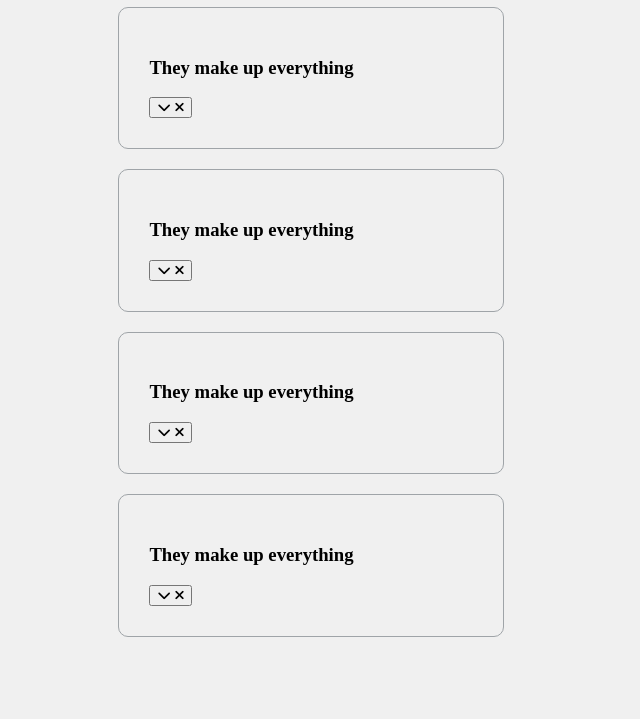
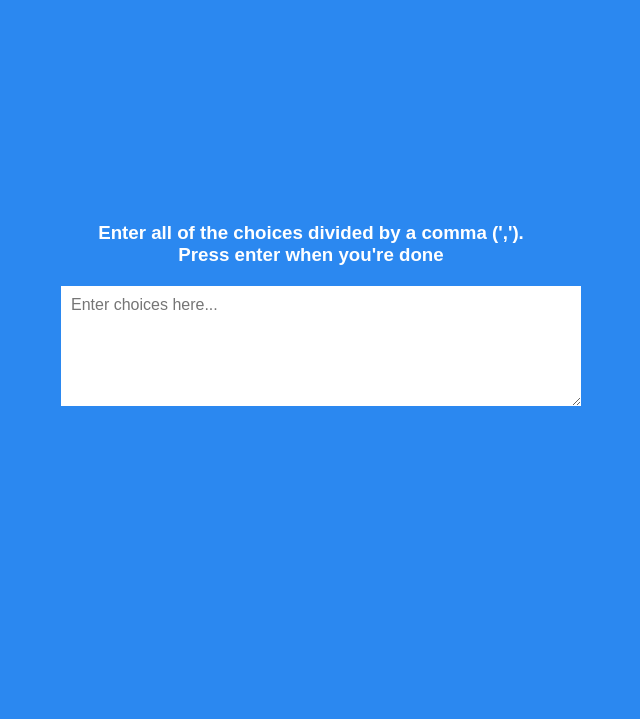
Before and after one commit to PhanDuyen1603/50Projects50Days, a website: page 13/index.html in a window 1280 px wide. Shown: the part 81-800 px from the top of the page, without its empty margins (329-969 px from the left). Drawn offline with nearby package versions, Linux system fonts and the light colour scheme.

Commit message:
13 - Random Choice Picker

```diff
--- a/13/index.html
+++ b/13/index.html
@@ -1,6 +1,5 @@
 <!DOCTYPE html>
 <html lang="en">
-
   <head>
     <meta charset="UTF-8" />
     <meta http-equiv="X-UA-Compatible" content="IE=edge" />
@@ -15,72 +14,37 @@
     <link rel="preconnect" href="https://fonts.gstatic.com" crossorigin />
     <link
       href="https://fonts.googleapis.com/css2?family=Mulish:ital,wght@0,500;0,600;1,300;1,400;1,500;1,600&display=swap"
-      rel="stylesheet" />
+      rel="stylesheet"
+    />
     <script
       src="https://cdn.jsdelivr.net/npm/bootstrap@5.2.1/dist/js/bootstrap.bundle.min.js"
       integrity="sha384-u1OknCvxWvY5kfmNBILK2hRnQC3Pr17a+RTT6rIHI7NnikvbZlHgTPOOmMi466C8"
-      crossorigin="anonymous"></script>
+      crossorigin="anonymous"
+    ></script>
     <script
       src="https://kit.fontawesome.com/73a2806cf7.js"
-      crossorigin="anonymous"></script>
+      crossorigin="anonymous"
+    ></script>
 
     <link rel="stylesheet" href="./style.css" />
     <title>13 - FAQ</title>
   </head>
 
   <body>
-    <div>
-    <h1>Frequently Asked Questions</h1>
-    <div class="faq-container">
-      <div class="faq">
-        <h3 class="faq-title">
-          <p class="faq-text">
-            They make up everything
-          </p>
-        </h3>
-        <button class="faq-toggle">
-          <i class="fas fa-chevron-down"></i>
-          <i class="fas fa-times"></i>
-        </button>
-      </div>
-      <div class="faq">
-        <h3 class="faq-title">
-          <p class="faq-text">
-            They make up everything
-          </p>
-        </h3>
-        <button class="faq-toggle">
-          <i class="fas fa-chevron-down"></i>
-          <i class="fas fa-times"></i>
-        </button>
-      </div>
-      <div class="faq">
-        <h3 class="faq-title">
-          <p class="faq-text">
-            They make up everything
-          </p>
-        </h3>
-        <button class="faq-toggle">
-          <i class="fas fa-chevron-down"></i>
-          <i class="fas fa-times"></i>
-        </button>
-      </div>
-      <div class="faq">
-        <h3 class="faq-title">
-          <p class="faq-text">
-            They make up everything
-          </p>
-        </h3>
-        <button class="faq-toggle">
-          <i class="fas fa-chevron-down"></i>
-          <i class="fas fa-times"></i>
-        </button>
-      </div>
-    </div>
+    <div class="container">
+      <h3>
+        Enter all of the choices divided by a comma (','). <br />
+        Press enter when you're done
+      </h3>
+      <textarea
+        placeholder="Enter choices here..."
+        id="textarea"
+        spellcheck="false"
+      ></textarea>
 
+      <div id="tags"></div>
     </div>
 
     <script src="./script.js"></script>
   </body>
-
 </html>
--- a/13/script.js
+++ b/13/script.js
@@ -1,18 +1,4 @@
-const insert = document.getElementById('insert')
+const tagsEl = document.getElementById("tags");
+const textarea = document.getElementById("textarea");
 
-window.addEventListener('keydown', (event) => {
-  insert.innerHTML = `
-  <div class="key">
-  ${event.key === ' ' ? 'Space' : event.key}
-  <small>event.key</small>
-</div>
-<div class="key">
-  ${event.keyCode}
-  <small>event.keyCode</small>
-</div>
-<div class="key">
-  ${event.code}
-  <small>event.code</small>
-</div>
-  `
-})
+textarea.focus();
--- a/13/style.css
+++ b/13/style.css
@@ -1,17 +1,34 @@
-body{
-  background-color: #f0f0f0;
+body {
+  background-color: #2b88f0;
+  font-family: "Muli", sans-serif;
   display: flex;
+  flex-direction: column;
   align-items: center;
   justify-content: center;
+  height: 100vh;
+  overflow: hidden;
+  margin: 0;
+  font-weight: 400;
 }
 
-.faq{
-    background-color: transparent;
-    border: 1px solid #9fa4a8;
-    border-radius: 10px;
-    margin: 20px 0;
-    padding: 30px;
-    position: relative;
-    overflow: hidden;
-    transition: 0.3s ease;
+h3 {
+  color: #fff;
+  margin: 10px 0 20px;
+  text-align: center;
 }
+
+.container {
+  width: 500px;
+}
+
+textarea {
+  border: none;
+  display: block;
+  width: 100%;
+  height: 100px;
+  font-family: inherit;
+  padding: 10px;
+  margin: 0 0 20px;
+  font-size: 16px;
+  outline: none;
+}
```
